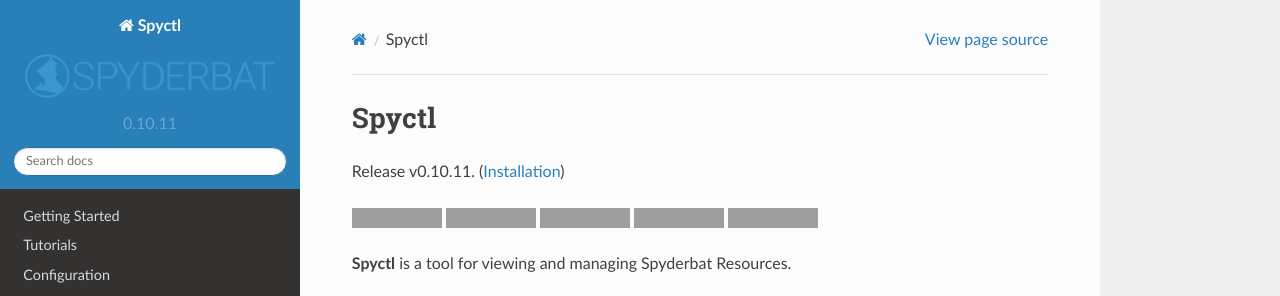
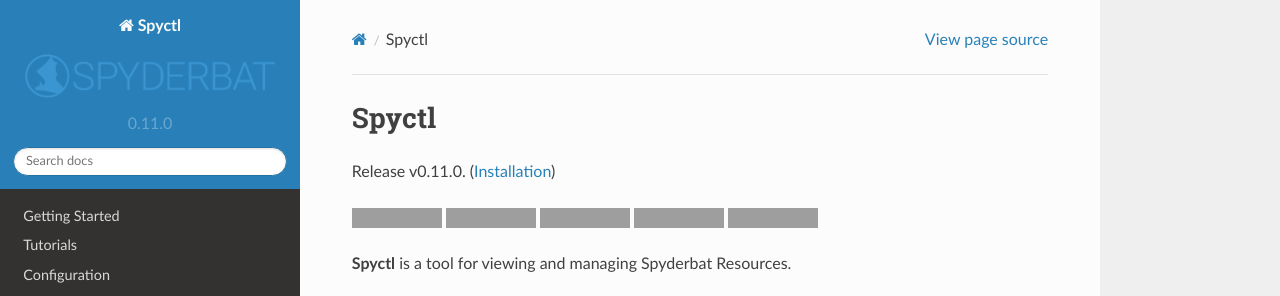
Before and after one commit to spyderbat/spyctl, a Sphinx documentation site: the page built from docs/index.rst, in a window 1280 px wide and 921 px high. Shown: the top 296 px of the window. Built offline with Sphinx 7.4.7 and the Read the Docs theme 2.0.0, drawn with Linux system fonts in a browser that asks for light colours; grey boxes are pictures that could not be loaded.

Commit message:
rev version to 0.11.0

```diff
--- a/docs/conf.py
+++ b/docs/conf.py
@@ -10,7 +10,7 @@
 copyright = "2023, SPYDERBAT, Inc., All Rights Reserved"
 author = "Spyderbat"
 release = "0.10"
-version = "0.10.11"
+version = "0.11.0"
 
 
 # -- General configuration ---------------------------------------------------
--- a/pyproject.toml
+++ b/pyproject.toml
@@ -7,7 +7,7 @@
 
 [project]
 name = "spyctl"
-version = "0.10.11"
+version = "0.11.0"
 
 description = "A command line tool for viewing and managing Spyderbat Resources"
 readme = "README.md"
```
